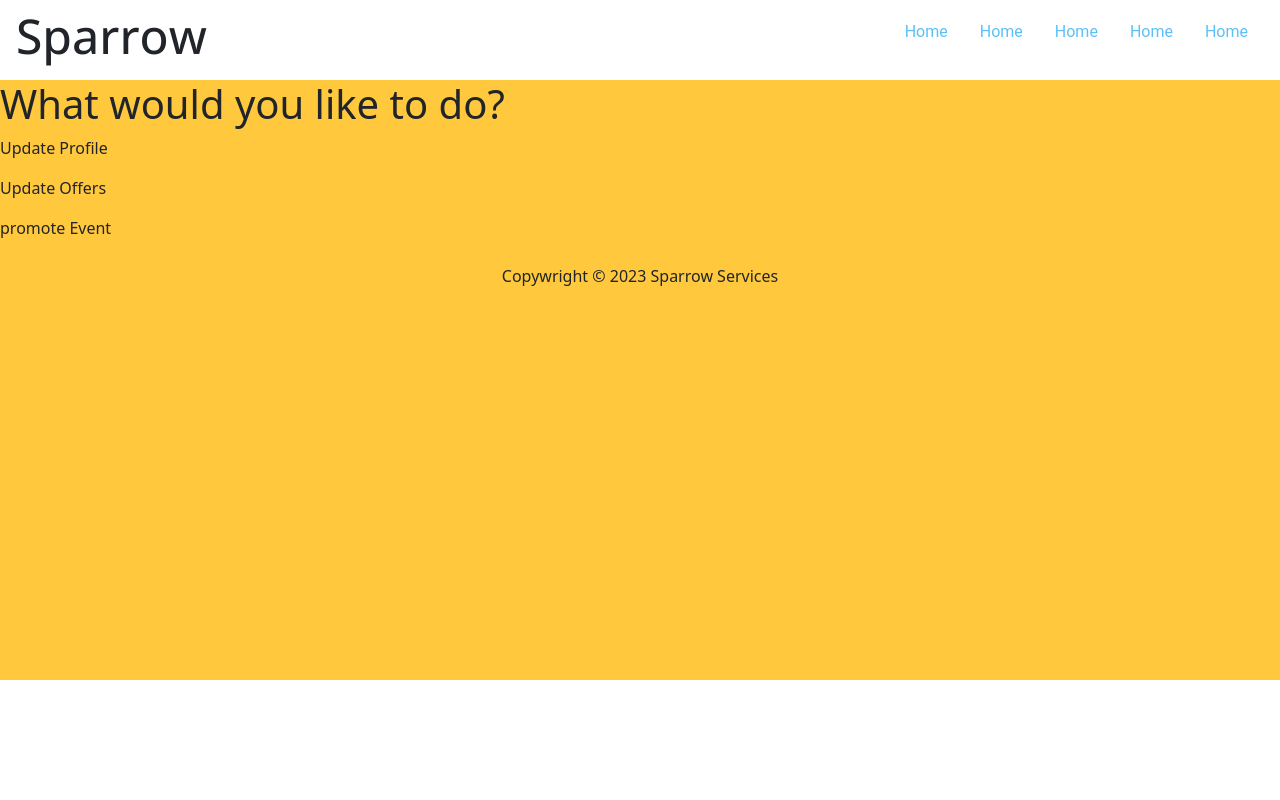
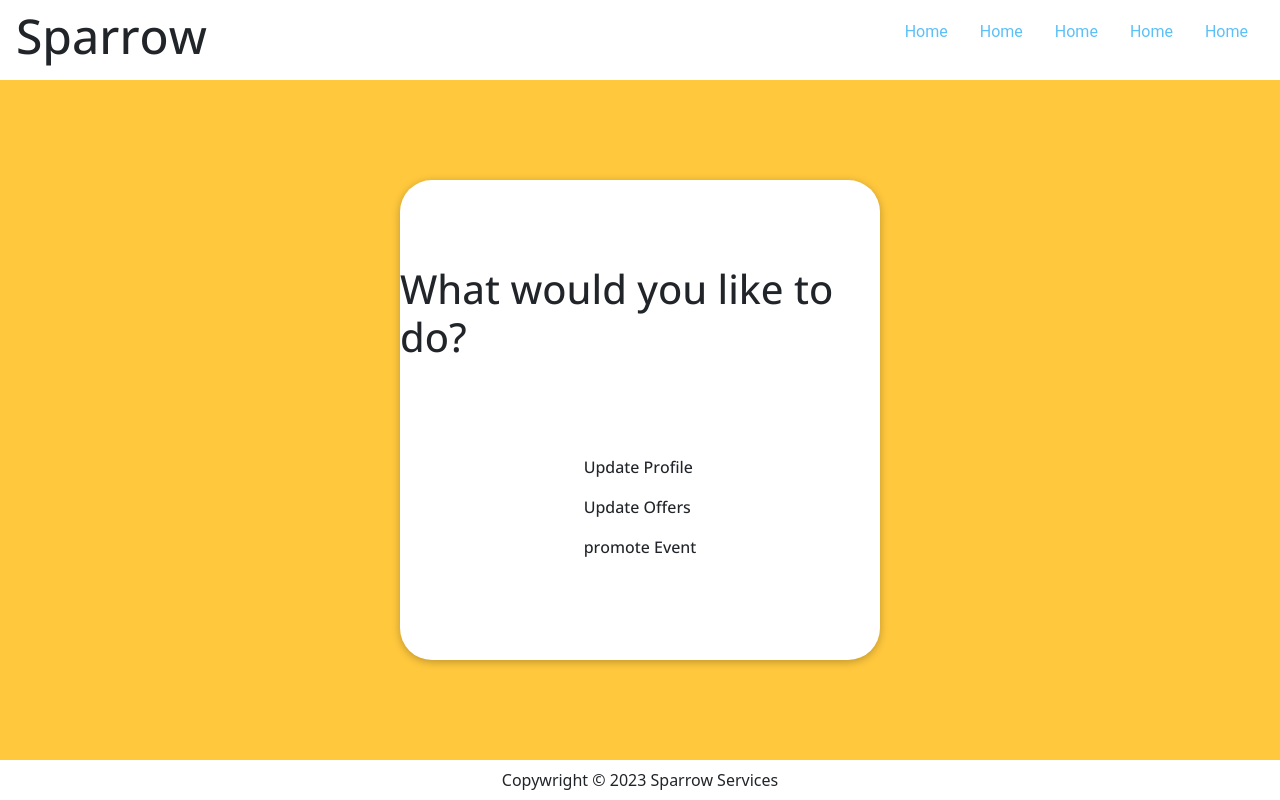
Before and after one commit to Godsheritage/Sparrow_web_services, a React (Create React App) app in the folder client/: page /account in a window 1280 px wide. Built offline with nearby package versions, Linux system fonts and the light colour scheme.

Commit message:
updates on the User Interface

```diff
--- a/client/src/App.js
+++ b/client/src/App.js
@@ -23,7 +23,7 @@ function App() {
           element={
             <>
               <Navbar />
-              <Account/>
+              <Home/>
               <Footer />
             </>
           }
--- a/client/src/pages/Home/Home.jsx
+++ b/client/src/pages/Home/Home.jsx
@@ -1,6 +1,7 @@
 import "./home.scss";
 import React from "react";
 import SignIn from "../signIn/SignIn";
+import Account from "../account/Account";
 import { useLocation } from "react-router-dom";
 
 const Home = () => {
@@ -12,7 +13,7 @@ const Home = () => {
     currentComponent = <SignIn />;
   }
   if (currentLocation === "/account") {
-    currentComponent = <SignIn />;
+    currentComponent = < Account/>;
   }
 
   return (
--- a/client/src/pages/account/Account.jsx
+++ b/client/src/pages/account/Account.jsx
@@ -1,8 +1,8 @@
 import React from 'react'
-
+import "./account.scss"
 const Account = () => {
   return (
-    <div>
+    <div className='account'>
         <h1>What would you like to do?</h1>
         <div className='option-boxes'>
             <div>
--- a/client/src/pages/account/account.scss
+++ b/client/src/pages/account/account.scss
@@ -0,0 +1,14 @@
+.account{
+    margin:auto;
+    display: flex;
+    flex-direction: column;
+    justify-content: space-evenly;
+    align-items: center;
+    width: 30rem;
+    height: 30rem;
+    background-color: white;
+    border-radius: 2rem;
+    font-family: 'Open Sans', sans-serif;
+    margin: 0;
+    box-shadow: 0 2px 8px rgba(0, 0, 0, 0.26);
+}
--- a/client/src/pages/signIn/signin.scss
+++ b/client/src/pages/signIn/signin.scss
@@ -10,6 +10,8 @@
     background-color: white;
     border-radius: 2rem;
     font-family: 'Open Sans', sans-serif;
+    margin: 0;
+    box-shadow: 0 2px 8px rgba(0, 0, 0, 0.26);
     .input-fields{
         display: flex;
         flex-direction: column;
```
Also changed, not shown: client/src/components/ui/card/Card.jsx (+8 -8 lines), client/src/components/ui/card/card.scss (+12 -0 lines).
